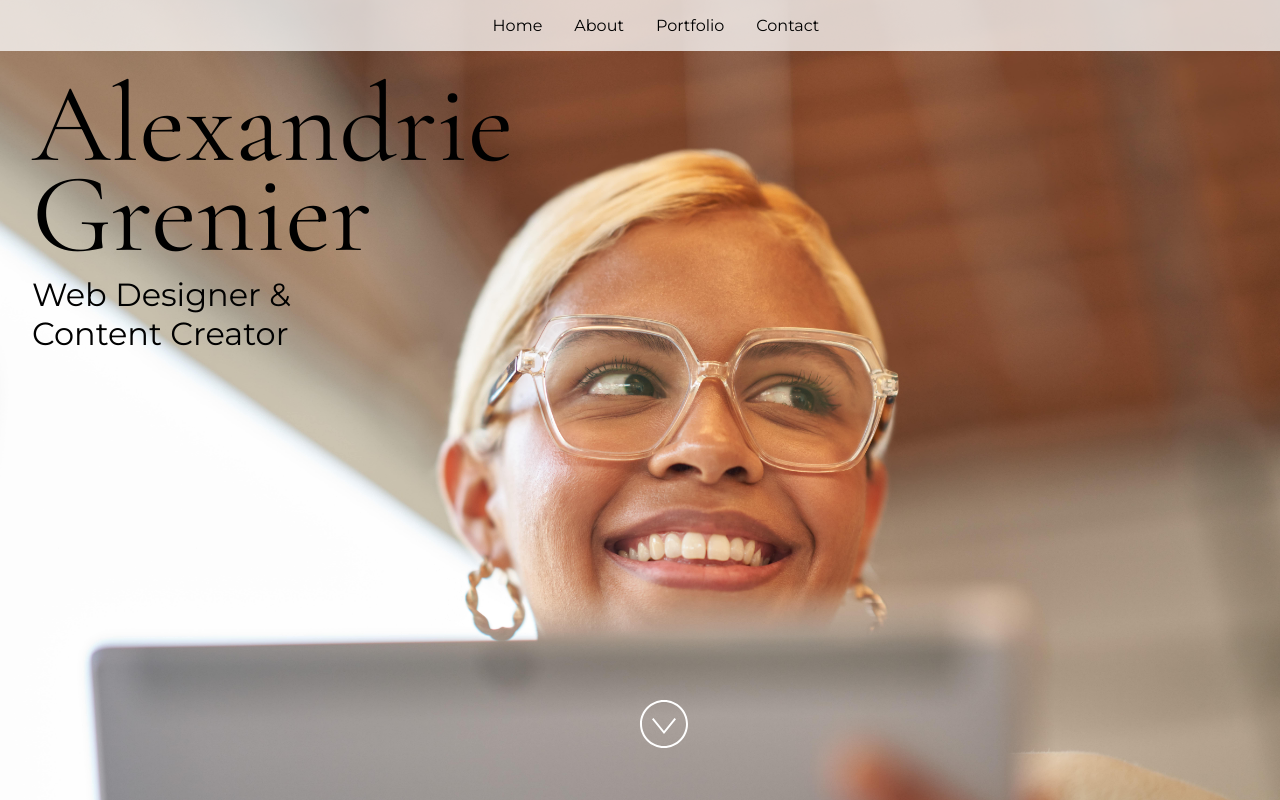
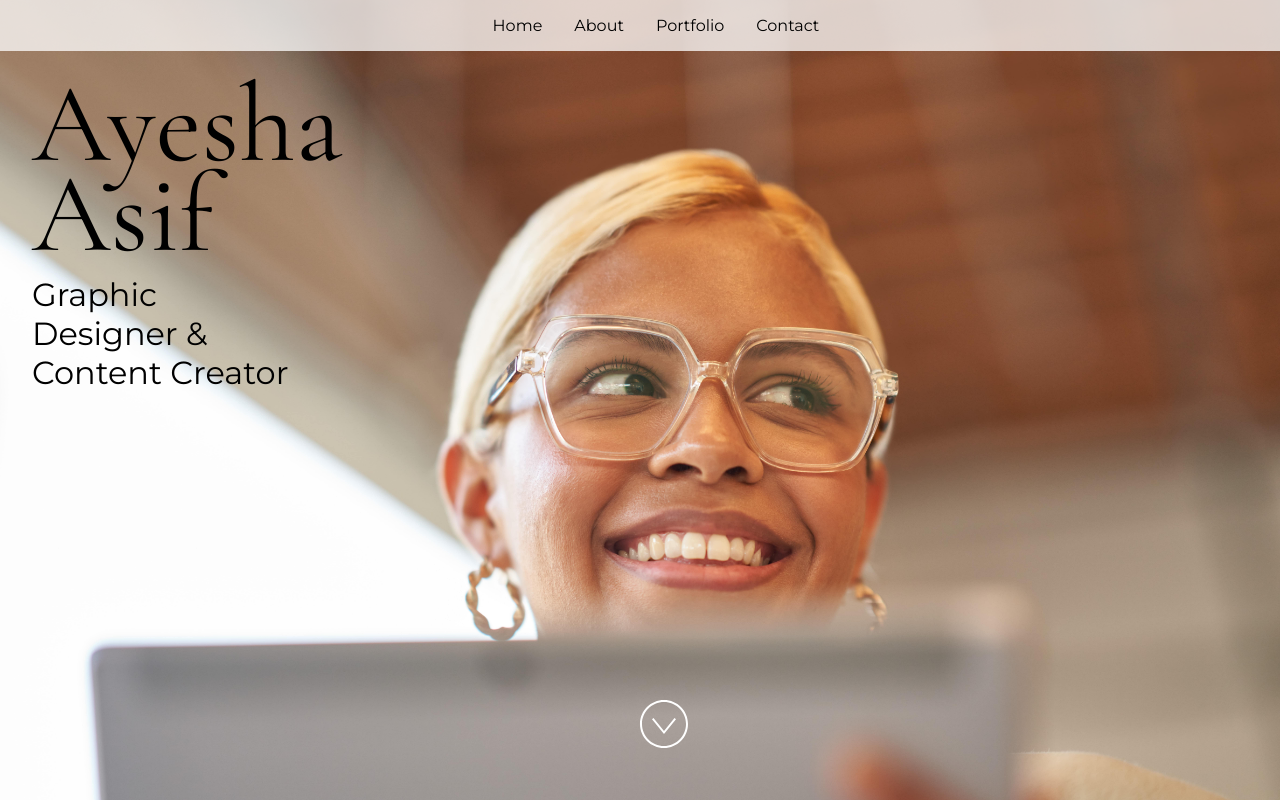
Before and after one commit to AyeshaAsifBhatti/MLSA, a React (Vite) app: page / in a window 1280 px wide. Built offline with nearby package versions, Linux system fonts and the light colour scheme.

Commit message:
Update App.jsx

```diff
--- a/src/App.jsx
+++ b/src/App.jsx
@@ -24,15 +24,12 @@ import "./styles.css";
  * If you don't have one of the social sites listed, leave it as an empty string.
  */
 const siteProps = {
-  name: "Alexandrie Grenier",
-  title: "Web Designer & Content Creator",
-  email: "alex@example.com",
-  gitHub: "microsoft",
-  instagram: "microsoft",
-  linkedIn: "satyanadella",
-  medium: "",
-  twitter: "microsoft",
-  youTube: "Code",
+  name: "Ayesha Asif",
+  title: "Graphic Designer & Content Creator",
+  email: "ayeshaasif0214@gmail.com",
+  gitHub: "AyeshaAsifBhatti",
+  instagram: "ayesha_asif_bhatti",
+  linkedIn: "ayeshaasifbhatti",
 };
 
 const primaryColor = "#4E567E";
```
